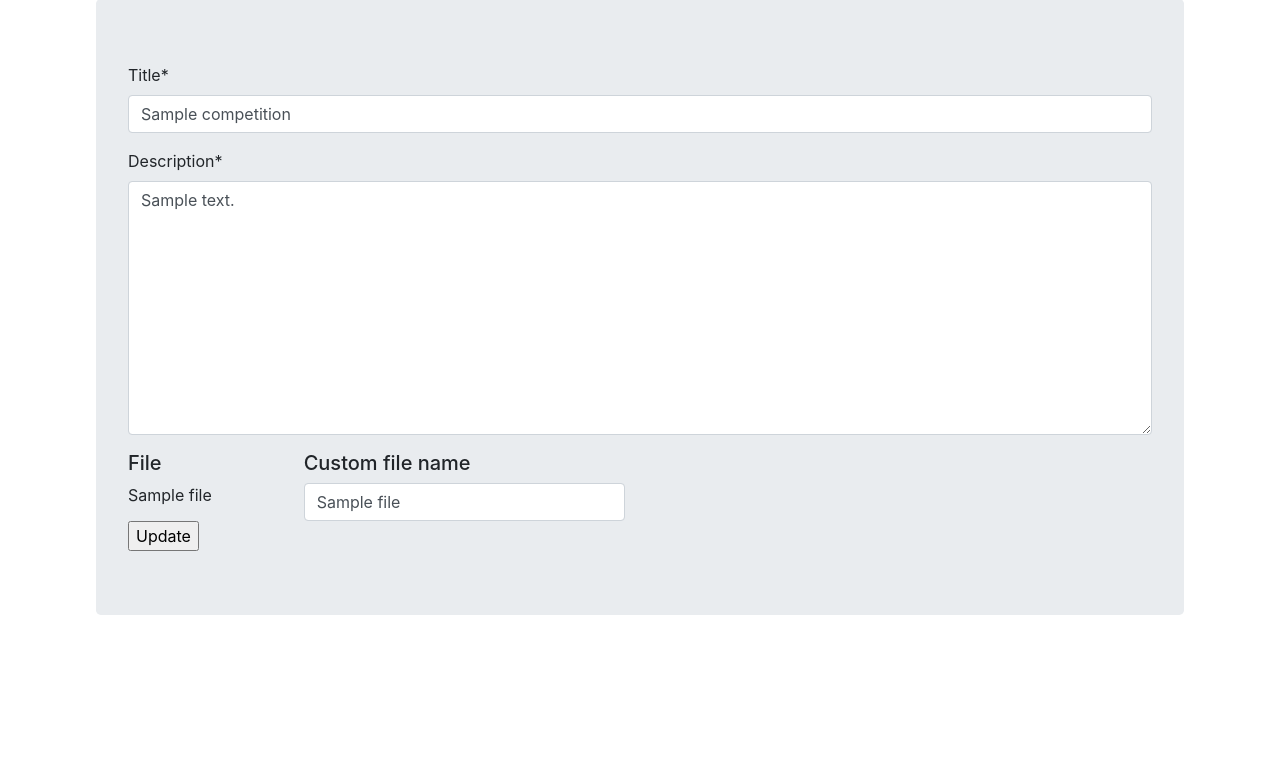
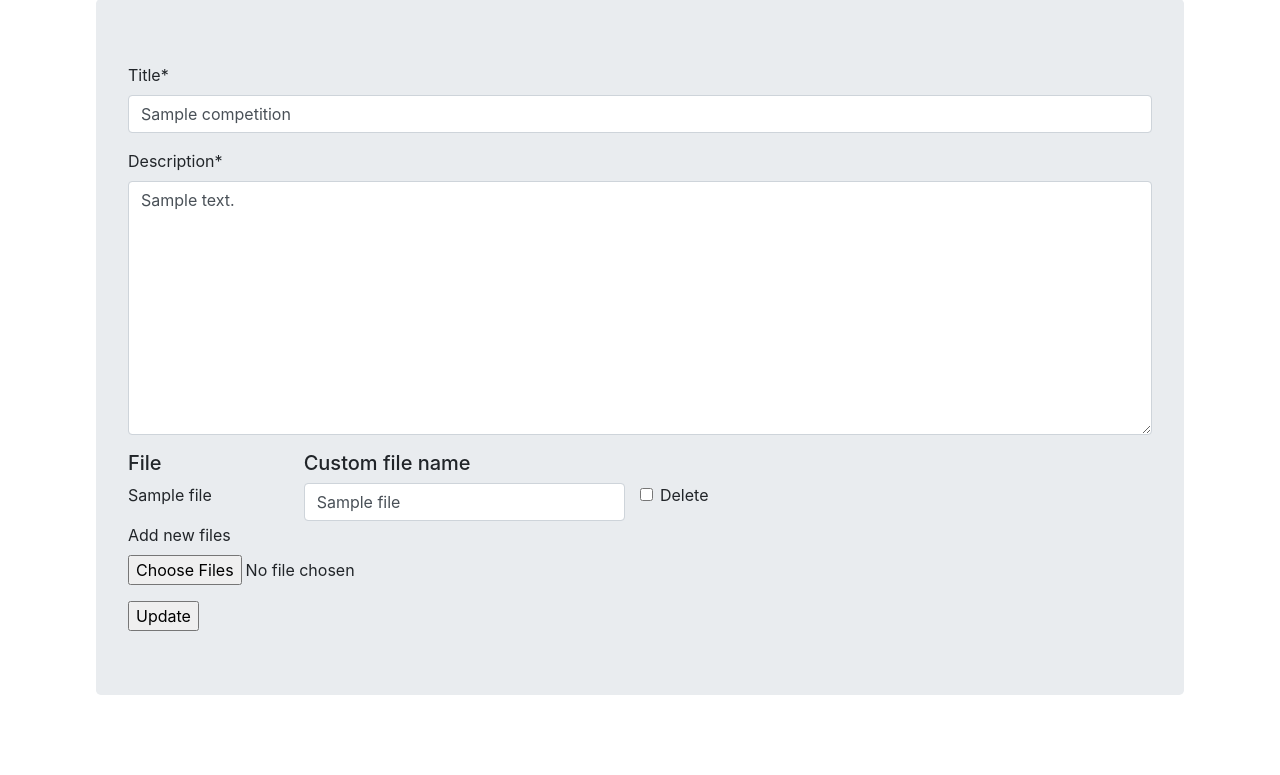
Before and after one commit to latra/codeleague, a Django app: page /competition/id/1/edit/ in a window 1280 px wide. Shown: the part 65-840 px from the top of the page. Before the commit the page ends 680 px from the top, so only its background shows below. Run offline with Django 3.2, Linux system fonts and the light colour scheme; a user stored in the database is signed in; tables that the repository leaves empty hold one stand-in row (values such as "Sample post"); parts of the project's set-up code (start-up, migrations or seed data) failed here and were passed over; some libraries are stand-ins or nearby versions.

Commit message:
Poder añadir y eliminar archivos desde el editor de competicion

```diff
--- a/apps/competition/forms.py
+++ b/apps/competition/forms.py
@@ -27,7 +27,7 @@ class CustomSplitDateTimeWidget(forms.MultiWidget):
 
 
 class CompetitionCreationForm(forms.ModelForm):
-    files = forms.FileField(widget=forms.ClearableFileInput(attrs={'multiple': True}))
+    files = forms.FileField(widget=forms.ClearableFileInput(attrs={'multiple': True}), required=False)
     class Meta:
         model = Competition
         fields = '__all__'
--- a/apps/competition/templates/competition/competition_update_form.html
+++ b/apps/competition/templates/competition/competition_update_form.html
@@ -18,10 +18,19 @@
                         <div class="row">
                             <div class="col-2">{{file.title}}</div>
                             <div class="col-4"><input type="text" class="form-control" name="title{{file.id}}" id="title{{file.id}}" value="{{file.title}}"></div>
+                            <div class="form-group form-check">
+                                <input type="checkbox" class="form-check-input" id="delete{{file.id}}" name="delete{{file.id}}">
+                                <label class="form-check-label" for="exampleCheck1">Delete</label>
+                            </div>
                         </div>
                     </div>
                 {% endfor %}
             {% endif %}
+            <div class="form-group">
+                <label for="exampleFormControlFile1">Add new files</label>
+                <input type="file" class="form-control-file" id="exampleFormControlFile1" name="files" multiple>
+            </div>
+
             <input type="submit" value="Update">
         </form>
     </div>
--- a/apps/competition/views.py
+++ b/apps/competition/views.py
@@ -46,10 +46,21 @@ class CompetitionUpdate(LoginRequiredMixin, UserPassesTestMixin, UpdateView):
         return competition.owner.pk == self.request.user.pk
     def form_valid(self, form):
         competition = form.save()
+        print(self.request.POST)
         for update_file in competition.files.all():
-            update_file.title = self.request.POST.get('title'+str(update_file.id))
-            update_file.save()
-        update_file.save()
+            if (self.request.POST.get('delete' + str(update_file.id))):
+                competition.files.remove(update_file)
+                update_file.delete()
+            else:
+                update_file.title = self.request.POST.get('title'+str(update_file.id))
+                update_file.save()
+        competition.save()
+        files = self.request.FILES.getlist('files')
+        for file_name in files:
+            file_data = Files.create(str(file_name), file_name)
+            file_data.save()
+            competition.files.add(file_data)
+        competition.save()
         return http.HttpResponseRedirect(self.get_success_url())
 
     def get_success_url(self):
```
